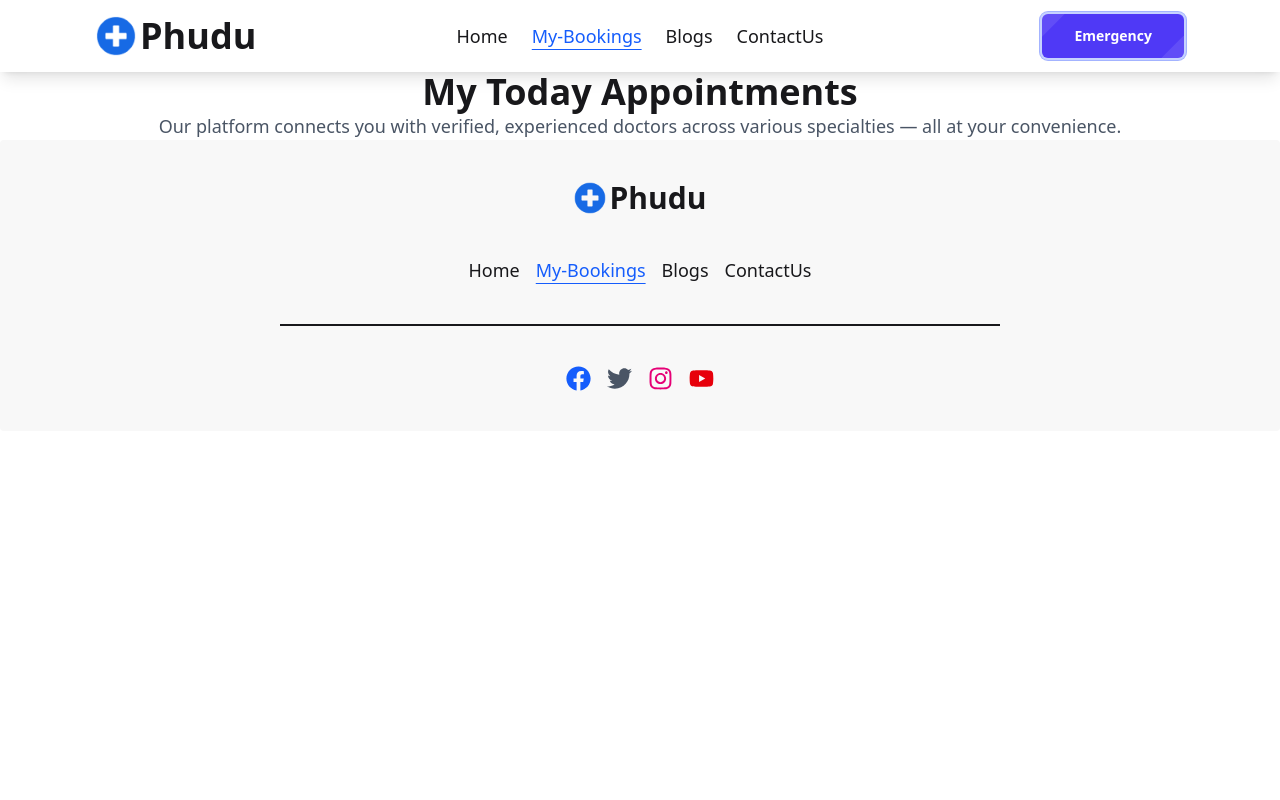
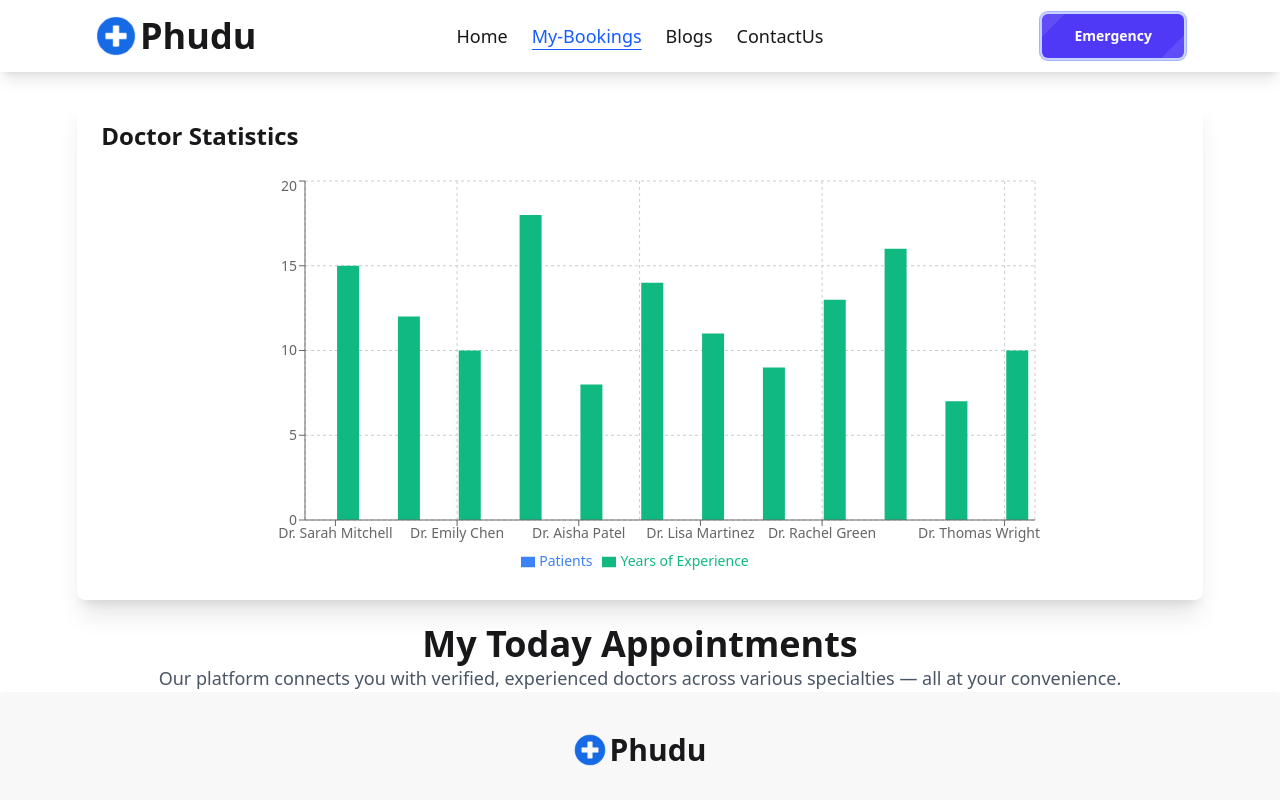
Before and after one commit to Bijoy-karmokar/B11A8-Doctors, a React (Vite) app: page /myBookings in a window 1280 px wide. Shown: the top 800 px of the page. Built offline with nearby package versions, Linux system fonts and the light colour scheme.

Commit message:
DoctorsChart

```diff
--- a/package.json
+++ b/package.json
@@ -16,6 +16,7 @@
     "react-hot-toast": "^2.6.0",
     "react-icons": "^5.5.0",
     "react-router": "^7.11.0",
+    "recharts": "^3.6.0",
     "tailwindcss": "^4.1.18"
   },
   "devDependencies": {
--- /dev/null
+++ b/src/components/DoctorChart.jsx
@@ -0,0 +1,75 @@
+import React, { useEffect, useState } from 'react';
+import { Bar, BarChart, XAxis, YAxis, Tooltip, Legend, CartesianGrid } from 'recharts';
+
+export function TriangleBar(props) {
+  const { fill, x, y, width, height } = props;
+
+  if (x == null || y == null || width == null || height == null) {
+    return null;
+  }
+
+  return (
+    <path
+      d={`M${x},${y + height} L${x + width / 2},${y} L${x + width},${y + height} Z`}
+      fill={fill}
+    />
+  );
+}
+
+const DoctorChart = () => {
+  const [doctorsData, setDoctorsData] = useState([]);
+  const [loading, setLoading] = useState(true);
+
+  useEffect(() => {
+    // Public folder theke JSON load korun
+    fetch('/doctors.json')
+      .then(response => response.json())
+      .then(data => {
+        setDoctorsData(data);
+        setLoading(false);
+      })
+      .catch(error => {
+        console.error('Error loading doctors data:', error);
+        setLoading(false);
+      });
+  }, []);
+
+  if (loading) {
+    return (
+      <div className="flex justify-center items-center h-screen">
+        <span className="loading loading-spinner loading-lg"></span>
+      </div>
+    );
+  }
+
+  // Chart er jonno data prepare korun
+  const chartData = doctorsData.map(doctor => ({
+    name: doctor.name,
+    patients: doctor.patients,
+    experience: doctor.experience
+  }));
+
+  return (
+    <div className="container mx-auto p-6">
+      <div className="card bg-base-100 shadow-xl">
+        <div className="card-body">
+          <h2 className="card-title text-2xl mb-4">Doctor Statistics</h2>
+
+          <div className="flex justify-center overflow-x-auto">
+            <BarChart width={800} height={400} data={chartData}>
+              <CartesianGrid strokeDasharray="3 3" />
+              <XAxis dataKey="name" />
+              <YAxis />
+              <Tooltip />
+              <Legend />
+              <Bar dataKey="patients" fill="#3b82f6" shape={<TriangleBar />} name="Patients" />
+              <Bar dataKey="experience" fill="#10b981" name="Years of Experience" />
+            </BarChart>
+          </div>
+        </div>
+      </div>
+    </div>
+  );
+};
+
+export default DoctorChart;
--- a/src/pages/MyBookings.jsx
+++ b/src/pages/MyBookings.jsx
@@ -2,6 +2,7 @@ import React, { useEffect, useState } from "react";
 import { useLoaderData } from "react-router";
 import Appoinments from "../components/Appoinments";
 import { deletedDoctors, getDoctors } from "../Utils";
+import DoctorChart from "../components/DoctorChart";
 
 const MyBookings = () => {
   const doctors = useLoaderData();
@@ -18,6 +19,7 @@ const MyBookings = () => {
     }
   return (
     <div>
+      <DoctorChart></DoctorChart>
       <div className="text-center">
         <h2 className="text-xl md:text-2xl lg:text-4xl font-bold">
           My Today Appointments
```
Also changed, not shown: 1 other file (tests, documents, lock files or other folders).
